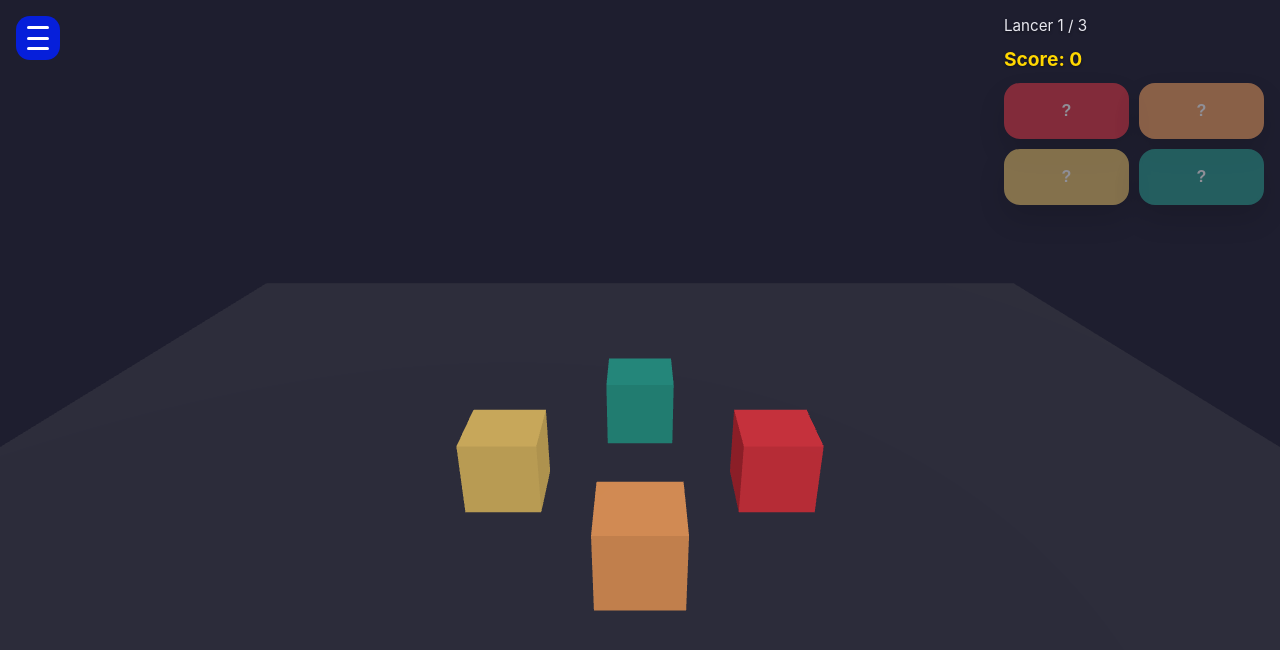
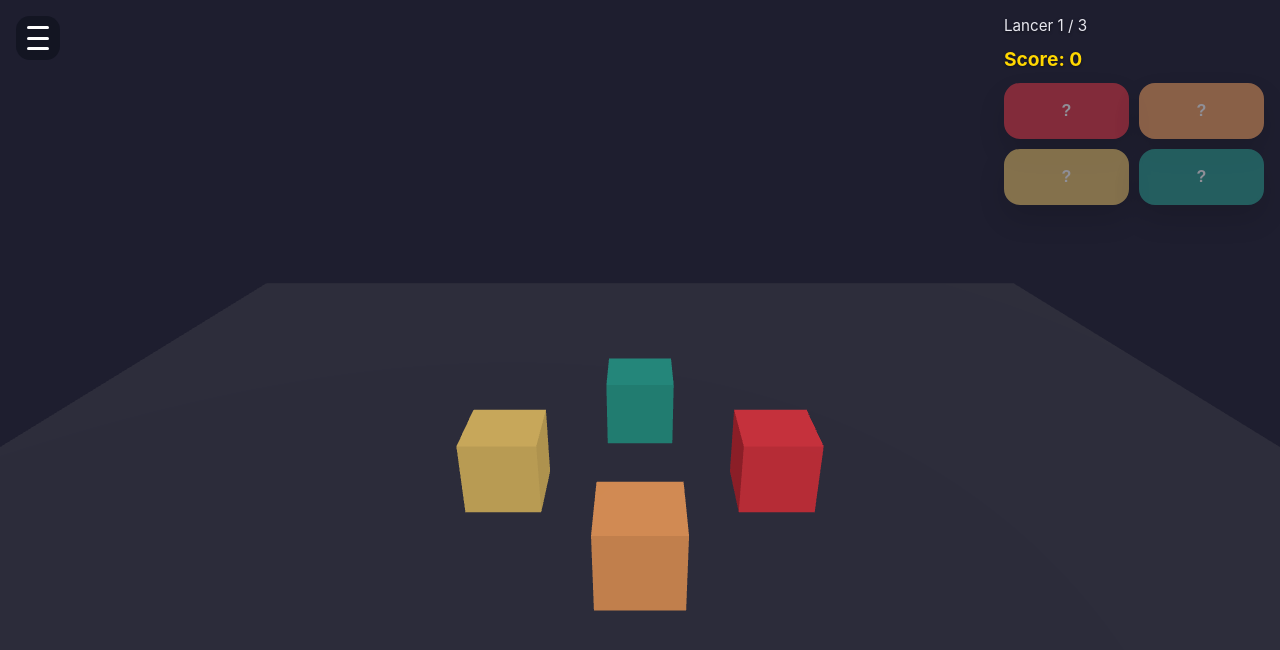
Before and after one commit to Pierrickian/dice, a website built with Vite: page index.html in a window 1280 px wide. Built offline with nearby package versions, Linux system fonts and the light colour scheme; animation ran at ten frames a second.

Commit message:
Revert "changed background color"
This reverts commit 265cc4b4e4411fb4a81e0a813b0daca5ffc9ba1e.

```diff
--- a/src/style.css
+++ b/src/style.css
@@ -38,7 +38,7 @@ body,
   align-items: center;
   padding: 10px;
   border: none;
-  background: rgba(4, 32, 238, 0.9);
+  background: rgba(18, 20, 34, 0.9);
   border-radius: 14px;
   cursor: pointer;
   pointer-events: auto;
```
